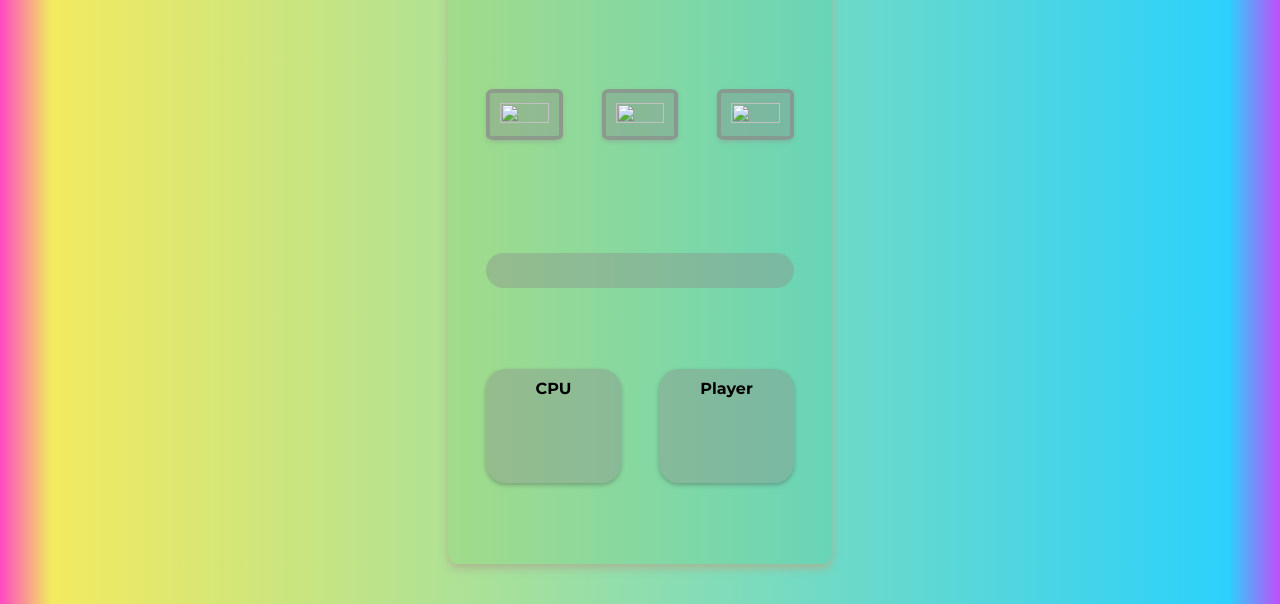
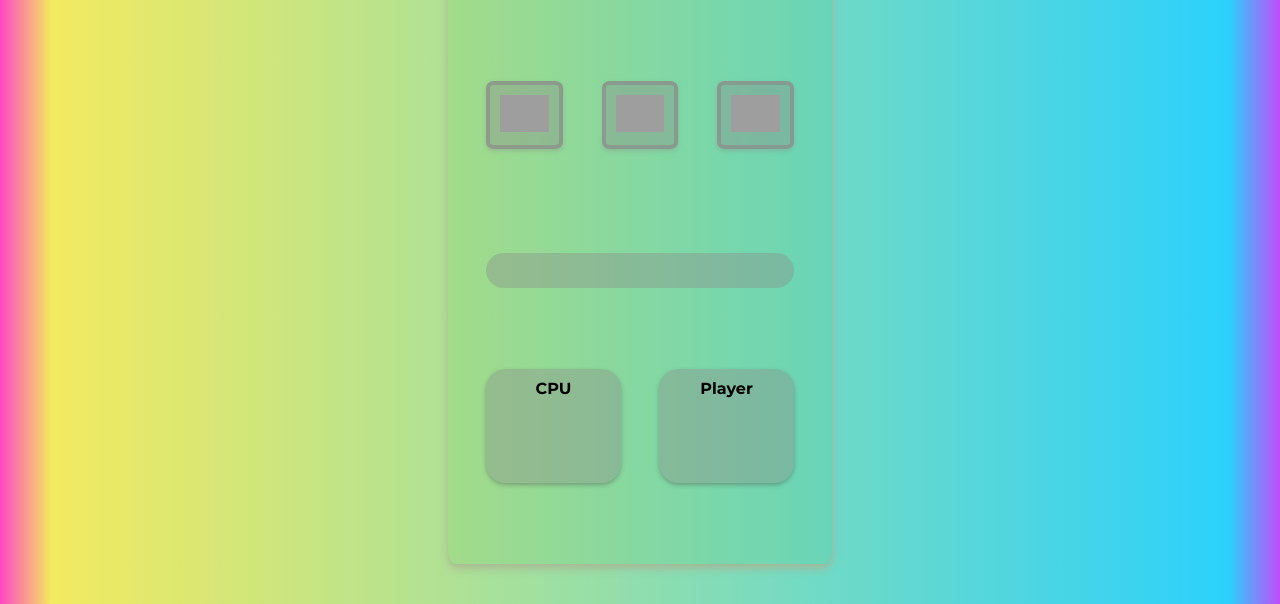
Before and after one commit to fernai08/rock_paper_scissors, a plain HTML site: page index.html in a window 1280 px wide. Shown: the part 196-800 px from the top of the page. Drawn offline with Linux system fonts and the light colour scheme; the site is published under a folder, as on GitHub Pages, so addresses that start at the root find nothing; a web font is replaced by a local one.

Commit message:
Cleaned some bugs on the HTML file

```diff
--- a/index.html
+++ b/index.html
@@ -25,9 +25,12 @@
             <p>Make your choice!</p>
         </div>
         <div class="btn-container">
-            <button value="rock" id="rock"><img src="/Media/rock-hand-design.png" alt=""></button>
-            <button value="paper" id="paper"><img src="/Media/paper-hand-design.png" alt=""></button>
-            <button value="scissors" id="scissors"><img src="/Media/scissors-hand-design.png" alt=""></button>
+            <button value="rock" id="rock"><img src="media/rock-hand-design.png"
+                    alt="Closed fist in reference to a rock"></button>
+            <button value="paper" id="paper"><img src="media/paper-hand-design.png"
+                    alt="Open Hand in reference to the paper"></button>
+            <button value="scissors" id="scissors"><img src="media/scissors-hand-design.png"
+                    alt="Two finger up in reference to scissors"></button>
         </div>
         <div class="result" id="result"></div>
         <div class="score" id="score">
```
